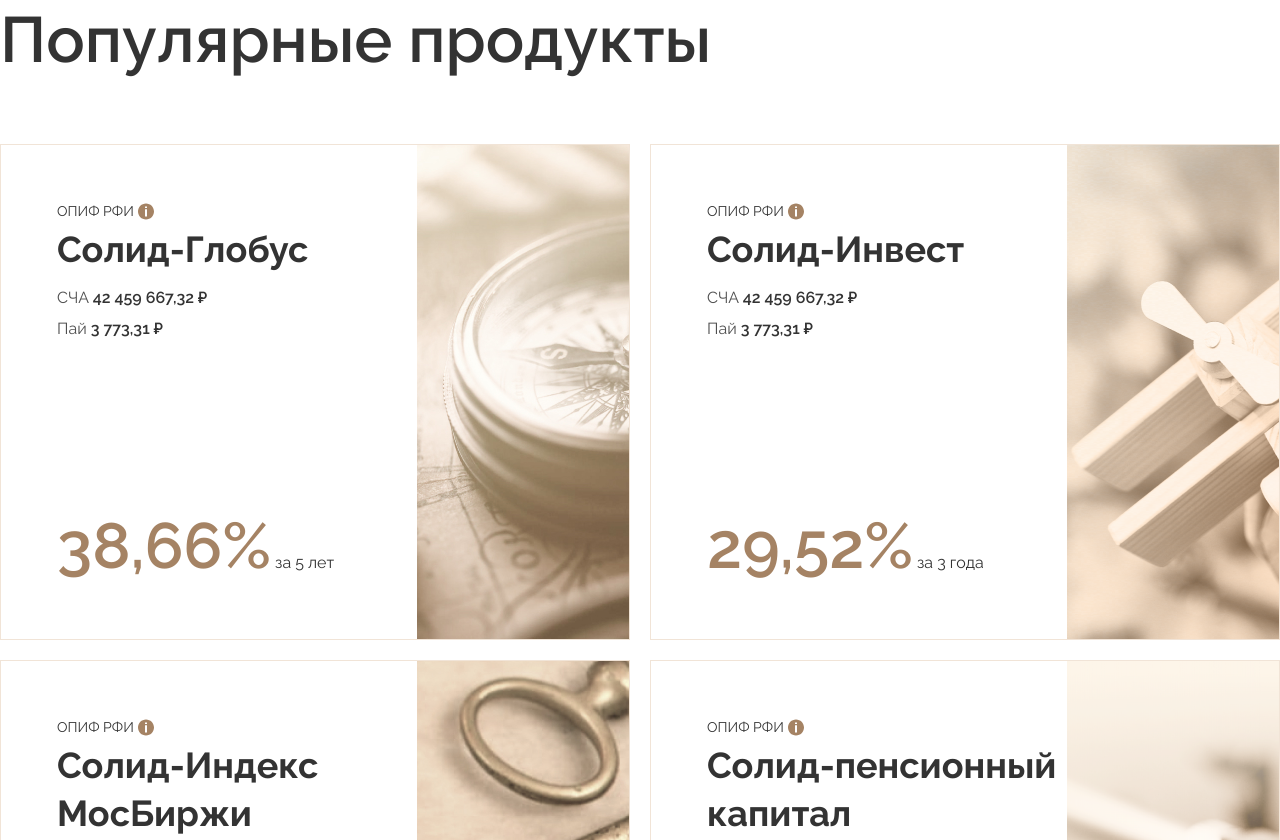
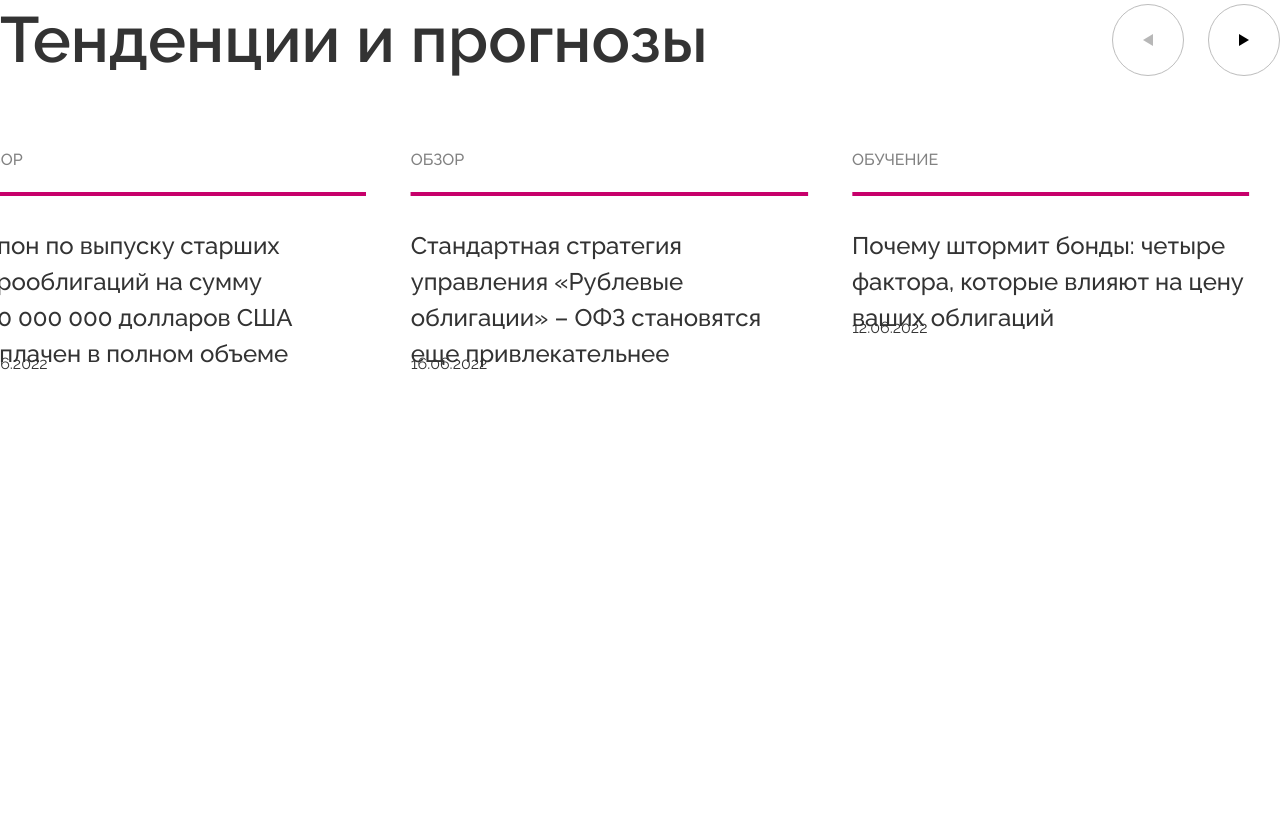
Before and after one commit to HillTrigger/main-sg, a website built with webpack: page src/index.html in a window 1280 px wide. Shown: the top 840 px of the page. After the commit the page ends 800 px from the top, so only its background shows below. Built offline with nearby package versions, Linux system fonts and the light colour scheme.

Commit message:
added forecast

```diff
--- a/package.json
+++ b/package.json
@@ -30,5 +30,8 @@
     "webpack": "^5.97.1",
     "webpack-cli": "^5.1.4",
     "webpack-dev-server": "^5.1.0"
+  },
+  "dependencies": {
+    "swiper": "^11.1.15"
   }
 }
--- a/src/components/main/_main.scss
+++ b/src/components/main/_main.scss
@@ -1,3 +1,4 @@
 @use "./stats/stats";
 @use "./strategies/strategies";
 @use "./populars/populars";
+@use "./forecast/forecast";
--- /dev/null
+++ b/src/components/main/forecast/_forecast.scss
@@ -0,0 +1,67 @@
+@use "@/styles/color";
+
+.forecast {
+  &__top {
+    display: flex;
+    justify-content: space-between;
+    align-items: center;
+    margin-bottom: 4.5rem;
+  }
+  &__title {
+    font-size: 4rem;
+    line-height: 5rem;
+    font-weight: 600;
+  }
+  &__btns {
+    display: flex;
+    gap: 1.5rem;
+  }
+  &__left-btn {
+    transform: scale(-1, 1);
+  }
+  &__left-btn,
+  &__right-btn {
+    display: flex;
+    justify-content: center;
+    align-items: center;
+    background-color: color.$background;
+    width: 4.5rem;
+    height: 4.5rem;
+    border: 1px color.$text-muted2 solid;
+    border-radius: 50%;
+  }
+  &__cards {
+    margin-left: -29.5rem;
+    margin-right: 29.5rem;
+  }
+  &__card {
+    // max-width: 26.75rem;
+    height: 19.5rem;
+    position: relative;
+  }
+  &__tag {
+    color: color.$text-secondary;
+    font-weight: 500;
+  }
+  &__line {
+    width: 100%;
+    height: 0.25rem;
+    background-color: color.$primary;
+    margin-top: 1.5rem;
+    margin-bottom: 2rem;
+  }
+  &__desc {
+    font-weight: 500;
+    font-size: 1.5rem;
+    line-height: 2.25rem;
+    // margin-bottom: 4rem;
+    &:hover {
+      color: color.$hover;
+      cursor: pointer;
+    }
+  }
+  &__date {
+    position: absolute;
+    bottom: 0;
+  }
+}
--- /dev/null
+++ b/src/components/main/forecast/forecast.js
@@ -0,0 +1,19 @@
+import Swiper from "swiper";
+import { Navigation } from "swiper/modules";
+// import Swiper styles
+import "swiper/css";
+import "swiper/css/navigation";
+
+const swiper = new Swiper(".forecast__cards", {
+  modules: [Navigation],
+  slidesPerView: 3,
+
+  navigation: {
+    nextEl: ".forecast__right-btn",
+    prevEl: ".forecast__left-btn",
+  },
+  simulateTouch: false,
+  spaceBetween: 44,
+  slidesPerGroup: 1,
+  centeredSlides: true,
+});
--- a/src/index.html
+++ b/src/index.html
@@ -175,7 +175,7 @@
               </div>
             </div>
           </div>
-          <div class="main__populars populars">
+          <div class="main__populars populars hidden">
             <h2 class="populars__main-title">
               Популярные продукты
               <div class="populars__line"></div>
@@ -268,6 +268,75 @@
             </div>
             <button class="populars__all-products">Все<br />продукты</button>
           </div>
+          <div class="main__forecast forecast">
+            <div class="forecast__top">
+              <h2 class="forecast__title">Тенденции и прогнозы</h2>
+              <div class="forecast__btns">
+                <button class="forecast__left-btn">
+                  <svg
+                    width="10"
+                    height="12"
+                    viewBox="0 0 10 12"
+                    fill="none"
+                    xmlns="http://www.w3.org/2000/svg"
+                  >
+                    <path d="M10 6L0 0V12L10 6Z" fill="currentColor" />
+                  </svg>
+                </button>
+                <button class="forecast__right-btn">
+                  <svg
+                    width="10"
+                    height="12"
+                    viewBox="0 0 10 12"
+                    fill="none"
+                    xmlns="http://www.w3.org/2000/svg"
+                  >
+                    <path d="M10 6L0 0V12L10 6Z" fill="currentColor" />
+                  </svg>
+                </button>
+              </div>
+            </div>
+            <div class="forecast__cards">
+              <div class="swiper-wrapper">
+                <div class="forecast__card swiper-slide">
+                  <span class="forecast__tag">ОБЗОР</span>
+                  <div class="forecast__line"></div>
+                  <p class="forecast__desc">
+                    Купон по выпуску старших еврооблигаций на сумму<br />500 000
+                    000 долларов США выплачен в полном объеме
+                  </p>
+                  <div class="forecast__date">26.06.2022</div>
+                </div>
+                <div class="forecast__card swiper-slide">
+                  <span class="forecast__tag">ОБЗОР</span>
+                  <div class="forecast__line"></div>
+                  <p class="forecast__desc">
+                    Стандартная стратегия управления «Рублевые облигации» – ОФЗ
+                    становятся еще привлекательнее
+                  </p>
+                  <div class="forecast__date">16.06.2022</div>
+                </div>
+                <div class="forecast__card swiper-slide">
+                  <span class="forecast__tag">ОБУЧЕНИЕ</span>
+                  <div class="forecast__line"></div>
+                  <p class="forecast__desc">
+                    Почему штормит бонды: четыре фактора, которые влияют на цену
+                    ваших облигаций
+                  </p>
+                  <div class="forecast__date">12.06.2022</div>
+                </div>
+                <div class="forecast__card swiper-slide">
+                  <span class="forecast__tag">Клиенту</span>
+                  <div class="forecast__line"></div>
+                  <p class="forecast__desc">
+                    Технические работы в личном кабинете (для новых
+                    пользователей)
+                  </p>
+                  <div class="forecast__date">26.06.2022</div>
+                </div>
+              </div>
+            </div>
+          </div>
         </div>
       </main>
       <footer class="footer"></footer>
--- a/src/index.js
+++ b/src/index.js
@@ -1,3 +1,5 @@
 // import "normalize.css";
 import "./styles/reset.css";
 import "./index.scss";
+
+import "./components/main/forecast/forecast";
--- a/src/styles/_color.scss
+++ b/src/styles/_color.scss
@@ -2,7 +2,7 @@
 $primary: #c7006b; // Основной цвет (например, для акцентов)
 $secondary: #a58364; // Второстепенный цвет
 $tertiary: #f5e7da; // Третичный цвет
-
+$hover: #af8b6b;
 // // Состояния
 // $success: #2ecc71; // Для успешных действий
 // $error: #e74c3c; // Для ошибок
@@ -18,3 +18,4 @@
 $text-secondary: #828282; // Второстепенный текст
 $text-surface: #574432; // Подсказки и неактивные элементы
 $text-muted: #4f4f4f;
+$text-muted2: #bdbdbd;
```
Also changed, not shown: src/assests/main/forecast/arrow.svg (added).
